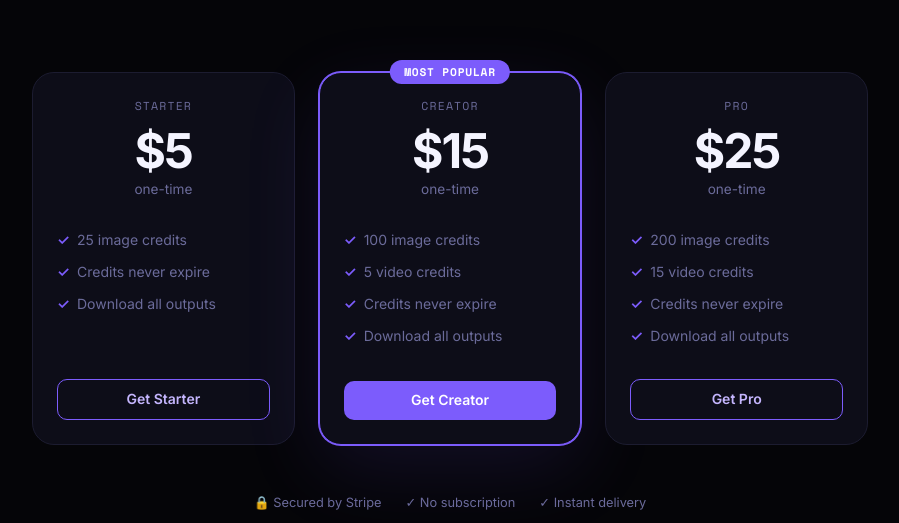
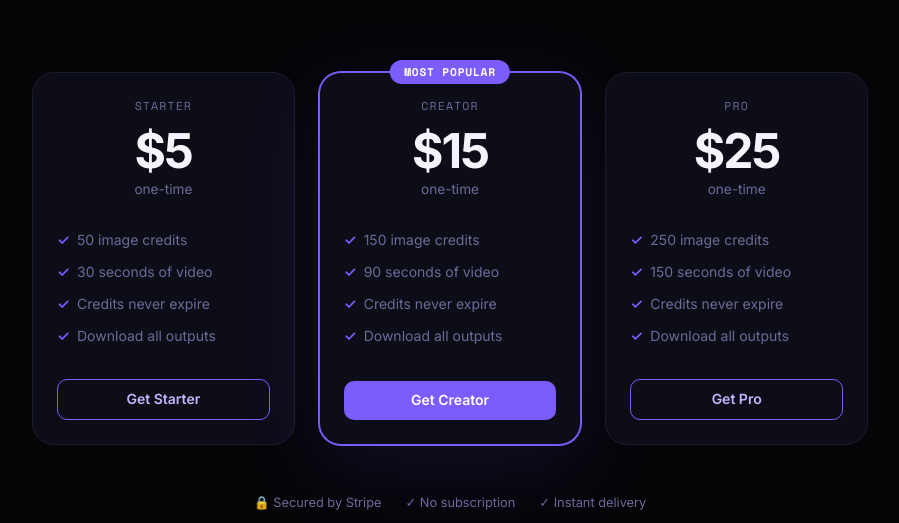
Before and after one commit to herecumsyagirl/percfectstudios, a Flask app: page /buy-credits in a window 1280 px wide. Shown: the part 270-793 px from the top of the page, without its empty margins (190-1089 px from the left). Run offline with Flask 3, Linux system fonts and the light colour scheme; the visitor is signed in with stand-in values (Sample User, id 1).

Commit message:
Fix pricing: $1=10 images+6sec video, show seconds on buy page

```diff
--- a/app.py
+++ b/app.py
@@ -34,9 +34,9 @@ STRIPE_WEBHOOK_SECRET = os.getenv("STRIPE_WEBHOOK_SECRET", "")
 
 # Credit packages: price_id -> (image_credits, video_credits)
 CREDIT_PACKAGES = {
-    "starter":   {"name": "Starter",  "price": 500,  "image_credits": 25,  "video_credits": 0,  "price_id": os.getenv("STRIPE_PRICE_STARTER")},
-    "creator":   {"name": "Creator",  "price": 1500, "image_credits": 100, "video_credits": 5,  "price_id": os.getenv("STRIPE_PRICE_CREATOR")},
-    "pro":       {"name": "Pro",      "price": 2500, "image_credits": 200, "video_credits": 15, "price_id": os.getenv("STRIPE_PRICE_PRO")},
+    "starter":   {"name": "Starter",  "price": 500,  "image_credits": 50,  "video_credits": 5,  "price_id": os.getenv("STRIPE_PRICE_STARTER")},
+    "creator":   {"name": "Creator",  "price": 1500, "image_credits": 150, "video_credits": 15, "price_id": os.getenv("STRIPE_PRICE_CREATOR")},
+    "pro":       {"name": "Pro",      "price": 2500, "image_credits": 250, "video_credits": 25, "price_id": os.getenv("STRIPE_PRICE_PRO")},
 }
 
 # ── Flask-Login ───────────────────────────────────────────
--- a/templates/buy_credits.html
+++ b/templates/buy_credits.html
@@ -38,7 +38,7 @@
           {% if pkg.video_credits %}
           <li style="font-size:0.875rem;color:var(--text-muted);padding-left:1.25rem;position:relative;">
             <span style="position:absolute;left:0;color:var(--accent);font-weight:700;">✓</span>
-            {{ pkg.video_credits }} video credits
+            {{ pkg.video_credits * 6 }} seconds of video
           </li>
           {% endif %}
           <li style="font-size:0.875rem;color:var(--text-muted);padding-left:1.25rem;position:relative;">
```
